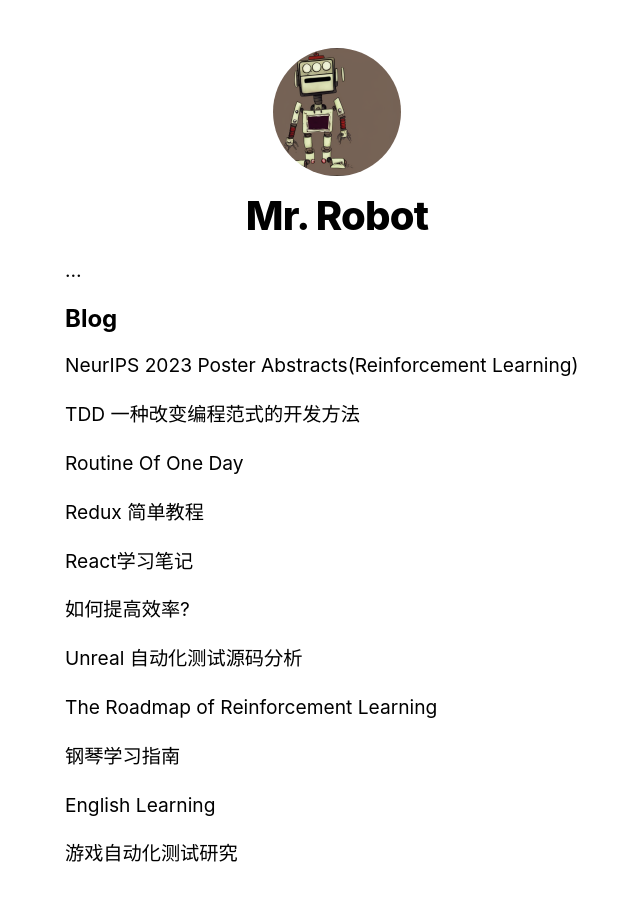
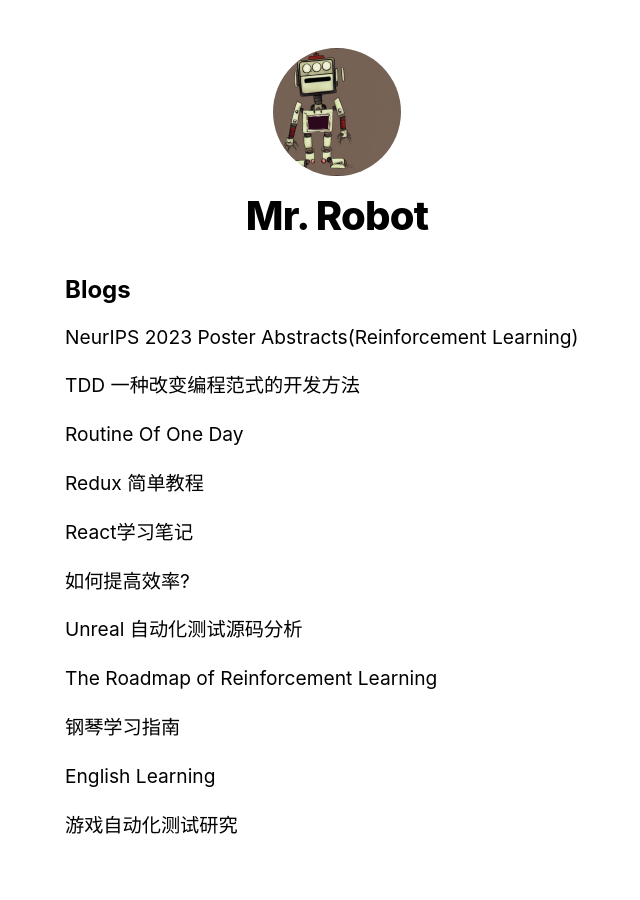
Before and after one commit to lilitttaa/blogs, a Next.js app: page / in a window 1280 px wide. Shown: the top 900 px of the page, without its empty margins (303-943 px from the left). Built offline with nearby package versions, Linux system fonts and the light colour scheme.

Commit message:
[feat] Adjust main page.

```diff
--- a/pages/index.js
+++ b/pages/index.js
@@ -9,10 +9,10 @@ export default function Home({ allPostsData }) {
   console.log(allPostsData)
   return (
     <Layout home>
-      <Head>…</Head>
-      <section className={utilStyles.headingMd}>…</section>
+      {/* <Head>…</Head> */}
+      {/* <section className={utilStyles.headingMd}>…</section> */}
       <section className={`${utilStyles.headingMd} ${utilStyles.padding1px}`}>
-        <h2 className={utilStyles.headingLg}>Blog</h2>
+        <h2 className={utilStyles.headingLg}>Blogs</h2>
         <ul className={utilStyles.list}>
           {allPostsData.map(({ id, date, title }) => (
             <li className={utilStyles.listItem} key={id}>
```
